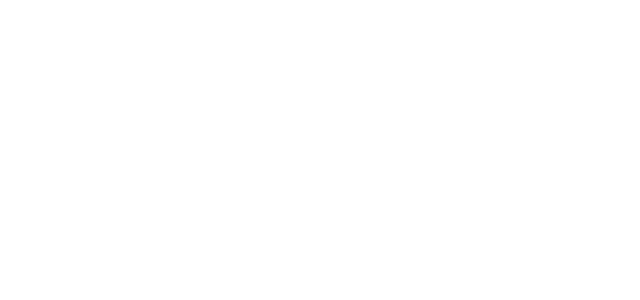
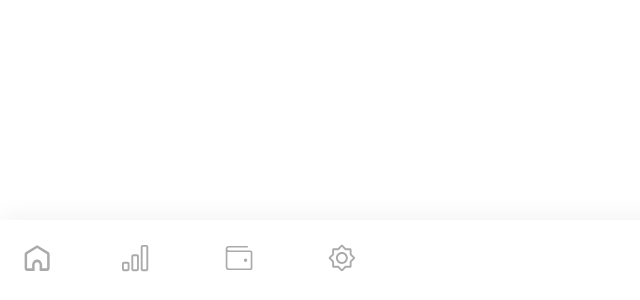
Before and after one commit to emmabaka/wallet, a Next.js app: page / in a window 1280 px wide. Shown: the part 500-800 px from the top of the page, without its empty margins (0-640 px from the left). Built offline with nearby package versions, Linux system fonts and the light colour scheme.

Commit message:
feat: add navigation

```diff
--- a/src/app/globals.scss
+++ b/src/app/globals.scss
@@ -33,3 +33,8 @@ button {
   font: inherit;
   cursor: pointer;
 }
+
+.container {
+  padding: 0 24px;
+  margin: 0 auto;
+}
--- a/src/app/layout.tsx
+++ b/src/app/layout.tsx
@@ -1,6 +1,7 @@
-import "./globals.scss";
 import type { Metadata } from "next";
 import { Inter } from "next/font/google";
+import Navigation from "@/components/Navigation/Navigation";
+import "./globals.scss";
 
 const inter = Inter({ subsets: ["latin"] });
 
@@ -16,7 +17,10 @@ export default function RootLayout({
 }) {
   return (
     <html lang="en">
-      <body className={inter.className}>{children}</body>
+      <body className={inter.className}>
+        {children}
+        <Navigation />
+      </body>
     </html>
   );
 }
--- /dev/null
+++ b/src/components/Navigation/Navigation.module.scss
@@ -0,0 +1,32 @@
+.footer {
+  position: fixed;
+  bottom: 0;
+  right: 0;
+  width: 100%;
+  height: 80px;
+  box-shadow: 0px -2px 25px 0px rgba(0, 0, 0, 0.06);
+
+  > div {
+    height: 100%;
+  }
+}
+
+.nav {
+  height: 100%;
+}
+
+.navList {
+  display: flex;
+  gap: 70px;
+  align-items: center;
+  height: 100%;
+}
+
+.link {
+  padding: 30px 0;
+  color: #aaa;
+
+  &:hover {
+    color: #f7ce68;
+  }
+}
--- /dev/null
+++ b/src/components/Navigation/Navigation.tsx
@@ -0,0 +1,38 @@
+import Link from "next/link";
+import { HomeSVG, StatsSVG, WalletSVG, SettingsSVG } from "../svgs/svgs.js";
+import s from "./Navigation.module.scss";
+
+const Navigation = () => {
+  return (
+    <footer className={s.footer}>
+      <div className="container">
+        <nav className={s.nav}>
+          <ul className={s.navList}>
+            <li>
+              <Link className={s.link} href="/">
+                <HomeSVG />
+              </Link>
+            </li>
+            <li>
+              <Link className={s.link} href="/statistics">
+                <StatsSVG />
+              </Link>
+            </li>
+            <li>
+              <Link className={s.link} href="/wallet">
+                <WalletSVG />
+              </Link>
+            </li>
+            <li>
+              <Link className={s.link} href="/settings">
+                <SettingsSVG />
+              </Link>
+            </li>
+          </ul>
+        </nav>
+      </div>
+    </footer>
+  );
+};
+
+export default Navigation;
--- /dev/null
+++ b/src/components/svgs/svgs.js
@@ -0,0 +1,98 @@
+export const HomeSVG = () => {
+  return (
+    <svg
+      style={{ fill: "currentcolor" }}
+      width="26"
+      height="26"
+      viewBox="0 0 26 26"
+      fill="none"
+      xmlns="http://www.w3.org/2000/svg"
+    >
+      <path d="M23.125 23.3333V9.2955L13.125 3.0955L3.125 9.2955V23.3333H8.125V19.7813C8.125 18.411 8.65178 17.0968 9.58947 16.1279C10.5271 15.1589 11.7989 14.6146 13.125 14.6146C14.4511 14.6146 15.7229 15.1589 16.6605 16.1279C17.5982 17.0968 18.125 18.411 18.125 19.7813V23.3333H23.125ZM15.625 25.9167V19.7813C15.625 19.0961 15.3616 18.439 14.8928 17.9546C14.4239 17.4701 13.788 17.1979 13.125 17.1979C12.462 17.1979 11.8261 17.4701 11.3572 17.9546C10.8884 18.439 10.625 19.0961 10.625 19.7813V25.9167H3.125C2.46196 25.9167 1.82607 25.6445 1.35723 25.16C0.888392 24.6756 0.625 24.0185 0.625 23.3333V9.2955C0.624996 8.8494 0.736788 8.41089 0.949491 8.02269C1.16219 7.63449 1.46856 7.30982 1.83875 7.0803L11.8387 0.880296C12.2273 0.639398 12.6719 0.512146 13.125 0.512146C13.5781 0.512146 14.0227 0.639398 14.4113 0.880296L24.4112 7.0803C24.7814 7.30982 25.0878 7.63449 25.3005 8.02269C25.5132 8.41089 25.625 8.8494 25.625 9.2955V23.3333C25.625 24.0185 25.3616 24.6756 24.8928 25.16C24.4239 25.6445 23.788 25.9167 23.125 25.9167H15.625Z" />
+    </svg>
+  );
+};
+
+export const StatsSVG = () => {
+  return (
+    <svg
+      style={{ fill: "currentcolor" }}
+      width="31"
+      height="30"
+      viewBox="0 0 31 30"
+      fill="none"
+      xmlns="http://www.w3.org/2000/svg"
+    >
+      <g id="bar-chart 1">
+        <path
+          id="Vector"
+          fill-rule="evenodd"
+          clip-rule="evenodd"
+          d="M7.625 20.625H3.875V26.25H7.625V20.625ZM17 13.125H13.25V26.25H17V13.125ZM26.375 3.75H22.625V26.25H26.375V3.75ZM22.625 1.875C22.1277 1.875 21.6508 2.07254 21.2992 2.42417C20.9475 2.77581 20.75 3.25272 20.75 3.75V26.25C20.75 26.7473 20.9475 27.2242 21.2992 27.5758C21.6508 27.9275 22.1277 28.125 22.625 28.125H26.375C26.8723 28.125 27.3492 27.9275 27.7008 27.5758C28.0525 27.2242 28.25 26.7473 28.25 26.25V3.75C28.25 3.25272 28.0525 2.77581 27.7008 2.42417C27.3492 2.07254 26.8723 1.875 26.375 1.875H22.625ZM11.375 13.125C11.375 12.6277 11.5725 12.1508 11.9242 11.7992C12.2758 11.4475 12.7527 11.25 13.25 11.25H17C17.4973 11.25 17.9742 11.4475 18.3258 11.7992C18.6775 12.1508 18.875 12.6277 18.875 13.125V26.25C18.875 26.7473 18.6775 27.2242 18.3258 27.5758C17.9742 27.9275 17.4973 28.125 17 28.125H13.25C12.7527 28.125 12.2758 27.9275 11.9242 27.5758C11.5725 27.2242 11.375 26.7473 11.375 26.25V13.125ZM2 20.625C2 20.1277 2.19754 19.6508 2.54917 19.2992C2.90081 18.9475 3.37772 18.75 3.875 18.75H7.625C8.12228 18.75 8.59919 18.9475 8.95082 19.2992C9.30246 19.6508 9.5 20.1277 9.5 20.625V26.25C9.5 26.7473 9.30246 27.2242 8.95082 27.5758C8.59919 27.9275 8.12228 28.125 7.625 28.125H3.875C3.37772 28.125 2.90081 27.9275 2.54917 27.5758C2.19754 27.2242 2 26.7473 2 26.25V20.625Z"
+        />
+      </g>
+    </svg>
+  );
+};
+
+export const WalletSVG = () => {
+  return (
+    <svg
+      width="35"
+      height="36"
+      viewBox="0 0 35 36"
+      fill="none"
+      xmlns="http://www.w3.org/2000/svg"
+    >
+      <g id="wallet 1" clip-path="url(#clip0_702_1839)">
+        <path
+          id="Vector"
+          d="M5.55469 9V27C5.55469 27.5967 5.78351 28.169 6.19081 28.591C6.59812 29.0129 7.15055 29.25 7.72656 29.25H29.4453C29.7333 29.25 30.0095 29.1315 30.2132 28.9205C30.4168 28.7095 30.5312 28.4234 30.5312 28.125V12.375C30.5312 12.0766 30.4168 11.7905 30.2132 11.5795C30.0095 11.3685 29.7333 11.25 29.4453 11.25H7.72656C7.15055 11.25 6.59812 11.0129 6.19081 10.591C5.78351 10.169 5.55469 9.59674 5.55469 9ZM5.55469 9C5.55469 8.40326 5.78351 7.83097 6.19081 7.40901C6.59812 6.98705 7.15055 6.75 7.72656 6.75H26.1875"
+          stroke="#AAAAAA"
+          stroke-width="1.6875"
+          stroke-linecap="round"
+          stroke-linejoin="round"
+        />
+        <path
+          style={{ fill: "currentcolor" }}
+          id="Vector_2"
+          d="M24.5586 21.9375C25.4582 21.9375 26.1875 21.182 26.1875 20.25C26.1875 19.318 25.4582 18.5625 24.5586 18.5625C23.659 18.5625 22.9297 19.318 22.9297 20.25C22.9297 21.182 23.659 21.9375 24.5586 21.9375Z"
+        />
+      </g>
+      <defs>
+        <clipPath id="clip0_702_1839">
+          <rect
+            width="34.75"
+            height="36"
+            fill="white"
+            transform="translate(0.125)"
+          />
+        </clipPath>
+      </defs>
+    </svg>
+  );
+};
+
+export const SettingsSVG = () => {
+  return (
+    <svg
+      style={{ fill: "currentcolor" }}
+      width="31"
+      height="30"
+      viewBox="0 0 31 30"
+      fill="none"
+      xmlns="http://www.w3.org/2000/svg"
+    >
+      <path
+        fill-rule="evenodd"
+        clip-rule="evenodd"
+        d="M15.875 3.84899L13.109 6.71086C12.8146 7.01548 12.4091 7.18749 11.9854 7.18749H8.06246V11.1105C8.06246 11.5341 7.89045 11.9396 7.58583 12.234L4.72396 15L7.58583 17.766C7.89045 18.0604 8.06246 18.4659 8.06246 18.8895V22.8125H11.9854C12.4091 22.8125 12.8146 22.9845 13.109 23.2891L15.875 26.151L18.641 23.2891C18.9354 22.9845 19.3408 22.8125 19.7645 22.8125H23.6875V18.8895C23.6875 18.4659 23.8595 18.0604 24.1641 17.766L27.026 15L24.1641 12.234C23.8595 11.9396 23.6875 11.5341 23.6875 11.1105V7.18749H19.7645C19.3408 7.18749 18.9354 7.01548 18.641 6.71086L15.875 3.84899ZM14.7514 2.31345C15.3657 1.67795 16.3843 1.67795 16.9985 2.31345L19.897 5.31249H24C24.8629 5.31249 25.5625 6.01205 25.5625 6.87499V10.9779L28.5615 13.8765C29.197 14.4907 29.197 15.5093 28.5615 16.1235L25.5625 19.0221V23.125C25.5625 23.9879 24.8629 24.6875 24 24.6875H19.897L16.9985 27.6865C16.3843 28.322 15.3657 28.322 14.7514 27.6865L11.8529 24.6875H7.74996C6.88701 24.6875 6.18746 23.9879 6.18746 23.125V19.0221L3.18842 16.1235C2.55292 15.5093 2.55292 14.4907 3.18842 13.8765L6.18746 10.9779V6.87499C6.18746 6.01204 6.88702 5.31249 7.74996 5.31249H11.8529L14.7514 2.31345Z"
+      />
+      <path
+        fill-rule="evenodd"
+        clip-rule="evenodd"
+        d="M9.93746 15C9.93746 11.7208 12.5958 9.06249 15.875 9.06249C19.1542 9.06249 21.8125 11.7208 21.8125 15C21.8125 18.2792 19.1542 20.9375 15.875 20.9375C12.5958 20.9375 9.93746 18.2792 9.93746 15ZM15.875 10.9375C13.6313 10.9375 11.8125 12.7563 11.8125 15C11.8125 17.2436 13.6313 19.0625 15.875 19.0625C18.1186 19.0625 19.9375 17.2436 19.9375 15C19.9375 12.7563 18.1186 10.9375 15.875 10.9375Z"
+      />
+    </svg>
+  );
+};
```
Also changed, not shown: 1 other file (tests, documents, lock files or other folders).
